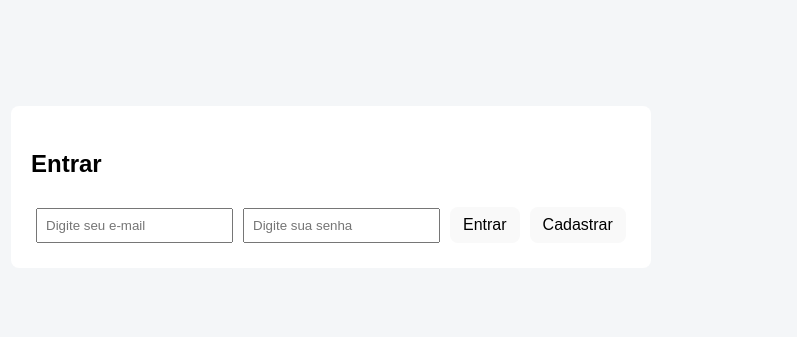
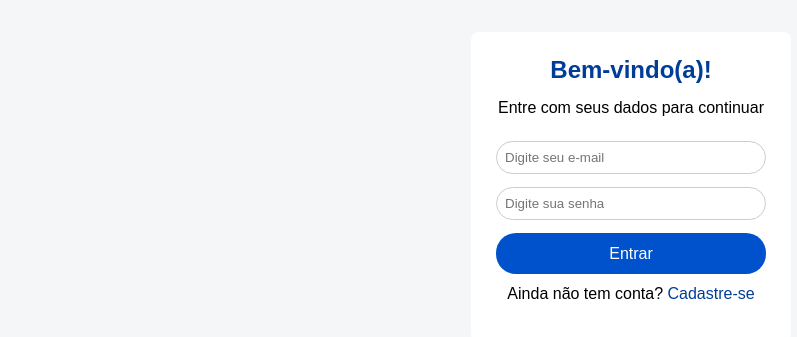
Before and after one commit to germanavaz/gerenciador-tarefas, a React (Vite) app: page / in a window 1280 px wide. Shown: the part 213-550 px from the top of the page, without its empty margins (9-806 px from the left). Built offline with nearby package versions, Linux system fonts and the light colour scheme; no server answers.

Commit message:
:sparkles: feat: estilização login + signup

```diff
--- a/src/components/Login.jsx
+++ b/src/components/Login.jsx
@@ -5,13 +5,30 @@ export default function Login() {
   const [email, setEmail] = useState('');
   const [password, setPassword] = useState('');
   const [loading, setLoading] = useState(false);
+  const [showSignUp, setShowSignUp] = useState(false);
+  const [signUpEmail, setSignUpEmail] = useState('');
+  const [signUpPassword, setSignUpPassword] = useState('');
+  const [signUpName, setSignUpName] = useState('');
 
   async function handleSignUp() {
+    if (!signUpEmail || !signUpPassword || !signUpName) {
+      return alert('Preencha todos os campos!');
+    }
     setLoading(true);
-    const { error } = await supabase.auth.signUp({ email, password });
+    const { data, error } = await supabase.auth.signUp({
+      email: signUpEmail,
+      password: signUpPassword,
+      options: {
+        data: { name: signUpName }
+      }
+    });
     setLoading(false);
     if (error) return alert(error.message);
     alert('Cadastro realizado! Verifique seu e-mail para confirmar.');
+    setShowSignUp(false);
+    setSignUpEmail('');
+    setSignUpPassword('');
+    setSignUpName('');
   }
 
   async function handleSignIn() {
@@ -27,7 +44,11 @@ export default function Login() {
 
   return (
     <div className="login">
-      <h2>Entrar</h2>
+      {!showSignUp ? (
+        <>
+          <h2>Bem-vindo(a)!</h2>
+          <p>Entre com seus dados para continuar</p>
+          <form>
             <input
             type="email"
             placeholder="Digite seu e-mail"
@@ -40,10 +61,38 @@ export default function Login() {
             value={password}
             onChange={(e) => setPassword(e.target.value)}
           />
-
           <button onClick={handleSignIn} disabled={loading}>Entrar</button>
+          <p>Ainda não tem conta? <button className="btn-cadastre-se" onClick={() => setShowSignUp(true)} disabled={loading}>Cadastre-se</button></p>
+          {/* <button onClick={handleGoogleLogin}>Entrar com Google</button> */}
+          </form>
+        </>
+      ) : (
+        <div className="signup-modal" style={{ border: '1px solid #ccc', padding: 20, borderRadius: 8, background: '#fff', maxWidth: 350, margin: '0 auto' }}>
+          <h2>Faça seu cadastro</h2>
+          <form>
+            <input
+            type="text"
+            placeholder="Nome"
+            value={signUpName}
+            onChange={(e) => setSignUpName(e.target.value)}
+          />
+          <input
+            type="email"
+            placeholder="E-mail"
+            value={signUpEmail}
+            onChange={(e) => setSignUpEmail(e.target.value)}
+          />
+          <input
+            type="password"
+            placeholder="Senha"
+            value={signUpPassword}
+            onChange={(e) => setSignUpPassword(e.target.value)}
+          />
           <button onClick={handleSignUp} disabled={loading}>Cadastrar</button>
-      {/* <button onClick={handleGoogleLogin}>Entrar com Google</button> */}
+          <button onClick={() => setShowSignUp(false)} style={{ marginLeft: 8 }}>Voltar</button>
+          </form>
+        </div>
+      )}
     </div>
   );
 }
--- a/src/styles/main.scss
+++ b/src/styles/main.scss
@@ -1,9 +1,20 @@
+* {
+  box-sizing: border-box;
+  margin: 0;
+  padding: 0;
+}
+
 body {
   font-family: sans-serif;
   background: #f4f6f8;
   color: #000;
   margin: 0;
   padding: 0;
+  display: flex;
+  justify-content: center;
+  align-items: center;
+  height: 100vh;
+  width: 100vw;
 }
 
 .app {
@@ -12,21 +23,27 @@ body {
   margin: auto;
 }
 
-.login, .dashboard {
-  background: white;
-  padding: 20px;
-  border-radius: 8px;
+h2 {
+  color: #003d99;
+  padding-bottom: .5rem;
+}
+
+p {
+  margin-bottom: 1rem;
 }
 
 input {
   margin: 5px;
   padding: 8px;
+  border: 1px solid #ccc;
+  border-radius: 4px;
 }
 
 button {
   margin: 5px;
   padding: 8px 12px;
   cursor: pointer;
+  border-radius: 20px;
 }
 
 .tasklist {
@@ -57,3 +74,70 @@ button {
   display: flex;
   gap: 20px;
 }
+
+
+// PÁGINA DE LOGIN E CADASTRO
+
+
+
+
+.login, .dashboard {
+  background: white;
+  padding: 20px;
+  border-radius: 8px;
+  text-align: center;
+}
+
+.login {
+  width: 25vw;
+}
+
+form {
+  display: flex;
+  flex-direction: column;
+
+  label, input {
+        display: block;
+        width: auto;
+    }
+
+  input {
+        margin-bottom: .5rem;
+        padding: .5rem;
+        border: 1px solid #ccc;
+        border-radius: 20px;
+        background-color: transparent;
+        color: #000;
+    }
+
+  button {
+        width: auto;
+        padding: .7rem;
+        background-color: #0052cc;
+        color: white;
+        border: none;
+        // border-radius: 15px;
+        cursor: pointer;
+        font-size: 1rem;
+        transition: background-color .3s ease;
+        margin-bottom: .5rem;
+
+        &:hover {
+            background-color: #003d99;
+        }
+    }
+}
+
+.btn-cadastre-se {
+  background-color: transparent;
+  color: #003d99;
+  border: none;
+  margin: 0;
+  padding: 0;
+  cursor: pointer;
+
+  &:hover {
+    text-decoration: underline;
+    background-color: transparent;
+  }
+}
```
Lines whose indentation alone changed are shown as unchanged.
